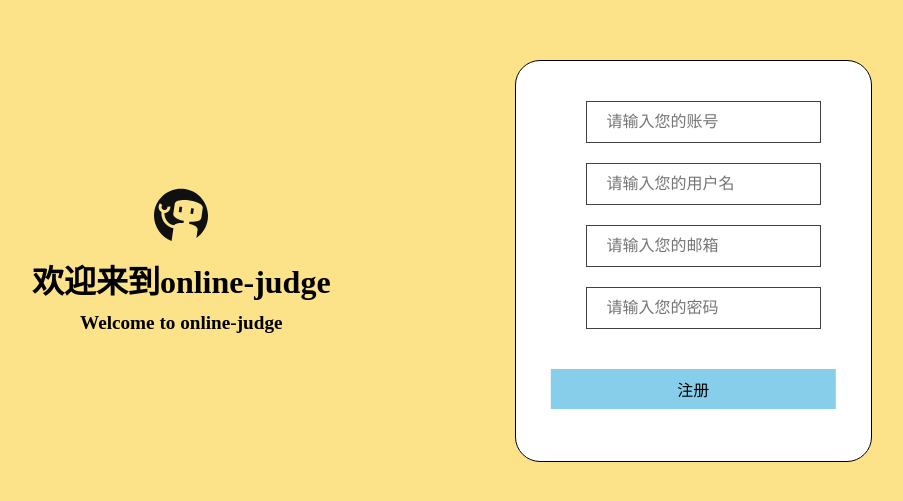
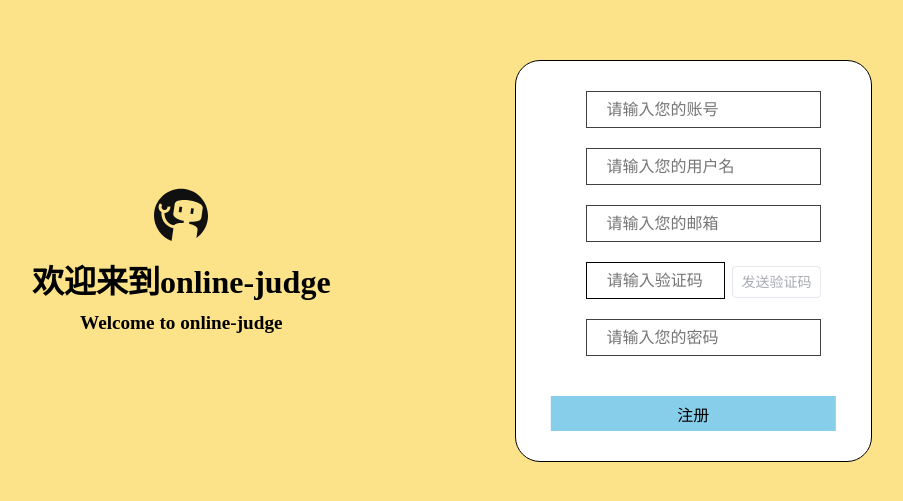
Before and after one commit to OnlineJudgeProjectTeam/online-judge-fe, a Vue app: page /register in a window 1280 px wide. Shown: the part 139-640 px from the top of the page, without its empty margins (280-1183 px from the left). Built offline with nearby package versions, Linux system fonts and the light colour scheme.

Commit message:
fix:Login.vue

```diff
--- /dev/null
+++ b/src/hooks/login/useLoginSend.ts
@@ -0,0 +1,18 @@
+import request from "@/network/request";
+
+const useLoginSend = () => {
+
+  const loginsend = async (email: string) => {
+    const { data, whenFinish, error } = request<string>({
+      url: `/user/login-send?email=${email}`,
+      method: "get",
+    });
+    return whenFinish.then(() => {
+      return { data, error };
+    });
+  };
+
+  return loginsend;
+};
+
+export default useLoginSend;
--- /dev/null
+++ b/src/hooks/login/useRegister.ts
@@ -0,0 +1,20 @@
+import request from "@/network/request";
+import { PersonRes } from "@/type/user";
+
+const useRegister = () => {
+
+  const register = async (userinfo: any) => {
+    const { data, whenFinish, error } = request<PersonRes>({
+      url: "/user/register",
+      method: "post",
+      data: userinfo,
+    });
+    return whenFinish.then(() => {
+      return { data, error };
+    });
+  };
+
+  return register;
+};
+
+export default useRegister;
--- /dev/null
+++ b/src/hooks/login/useRegisterSend.ts
@@ -0,0 +1,18 @@
+import request from "@/network/request";
+
+const useRegisterSend = () => {
+
+  const registersend = async (email: string) => {
+    const { data, whenFinish, error } = request<string>({
+      url: `/user/register-send?email=${email}`,
+      method: "get",
+    });
+    return whenFinish.then(() => {
+      return { data, error };
+    });
+  };
+
+  return registersend;
+};
+
+export default useRegisterSend;
--- /dev/null
+++ b/src/hooks/login/userLoginByCode.ts
@@ -0,0 +1,20 @@
+import request from "@/network/request";
+import { PersonRes } from "@/type/user";
+
+const useLoginByCode = () => {
+
+  const loginByCode = async (userinfo: any) => {
+    const { data, whenFinish, error } = request<PersonRes>({
+      url: "/user/login-by-code",
+      method: "post",
+      data: userinfo,
+    });
+    return whenFinish.then(() => {
+      return { data, error };
+    });
+  };
+
+  return loginByCode;
+};
+
+export default useLoginByCode;
--- a/src/pages/login/Login.Vue
+++ b/src/pages/login/Login.Vue
@@ -20,19 +20,19 @@ const router = useRouter();
 const store = userStore();
 
 async function handleLogin() {
-  err.value = ""
   if (userinfo.username === "") {
     err.value = "用户名不能为空";
   } else if (!userinfo.password.match(rExp)) {
     err.value = "密码不符合规则";
   } else {
     login(userinfo).then((res: any) => {
-      if (!res.error) {
+      err.value = ""
+      if (!res.error.value) {
         store.$state = res.data.value;
         router.push("/");
       }
       else{
-        err.value = res.error;
+        err.value = res.error.value;
       }
     });
   }
--- a/src/pages/login/Register.vue
+++ b/src/pages/login/Register.vue
@@ -1,18 +1,23 @@
 <script lang="ts" setup>
     import { ref, reactive } from "vue";
-    import request from "../../network/request";
     import { useRouter } from "vue-router";
+    import useRegister from "@/hooks/login/useRegister";
+    import useRegisterSend from "@/hooks/login/useRegisterSend";
 
-    interface RegisterRef{
-        success:boolean
-    }
+    const registerSend = useRegisterSend()
 
     const userinfo = reactive({
-        account:"",
+        name:"",
         username :"",
         email :"",
+        code : "",
         pwd :""
     })
+
+    let s = ref<string>("发送验证码")
+    let isDisabled = ref<boolean>(true)
+    let count = ref<number>(60)
+    const register = useRegister();
 
     let err = ref<string>('')
     const rExpEmail :RegExp = /[0-9]+@[0-9a-z]+.com/
@@ -21,8 +26,42 @@
 
     const router = useRouter()
 
-    async function register() {
-      if (userinfo.account === "") {
+    async function send(){
+        if (userinfo.name === "") {
+            err.value = "账号不能为空";
+        }
+        else if(userinfo.username === ""){
+          err.value = "用户名不能为空"
+        }
+        else if (!userinfo.email.match(rExpEmail)) {
+          err.value = "邮箱不存在";
+        }
+        else{
+            err.value = ""
+            isDisabled.value = false;
+            s.value = count.value + "s后重发"
+            let id = setInterval(() => {
+                if (count.value === 0) {
+                    clearInterval(id)
+                    s.value = "发送验证码"
+                    isDisabled.value = true
+                    count.value = 60
+                }
+                else{
+                    count.value--;
+                    s.value = count.value + "s后重发"
+                }
+            },1000)
+            registerSend(userinfo.email).then((res: any) => {
+            if (res.error.value) {
+                err.value = res.error.value;
+            }
+            });
+        }
+    }
+
+    async function handleRegister() {
+      if (userinfo.name === "") {
         err.value = "账号不能为空";
       }
       else if(userinfo.username === ""){
@@ -34,14 +73,13 @@
       else if (!userinfo.email.match(rExpPwd)) {
         err.value = "密码不符合规则";
       } else {
-        const { data, whenFinish } = request<RegisterRef>({
-        url: "/user/Register",
-        method: "post",
-        data: userinfo,
-        });
-        whenFinish.then(() => {
-        if (data.value?.success) {
-            router.push("/login")
+        register(userinfo).then((res: any) => {
+        err.value = ""
+        if (!res.error.value) {
+          router.push("/login");
+        }
+        else{
+          err.value = res.error.value;
         }
         });
       }
@@ -59,7 +97,7 @@
         </div>
         <div class="right">
             <div class="text">
-                <input type = "text" v-model="userinfo.account" placeholder="请输入您的账号">
+                <input type = "text" v-model="userinfo.name" placeholder="请输入您的账号">
             </div>
             <div class="username">
                 <input type = "text" v-model="userinfo.username" placeholder="请输入您的用户名">
@@ -67,13 +105,17 @@
             <div class="email">
                 <input type = "text" v-model="userinfo.email" placeholder="请输入您的邮箱">
             </div>
+            <div class="code">
+                <input type="password" v-model="userinfo.code" placeholder="请输入验证码">
+                <el-button class="click" @click="send" :disabled = isDisabled>{{ s }}</el-button>
+            </div>
             <div class="pwd">
                 <input type="password" v-model="userinfo.pwd" placeholder="请输入您的密码">
             </div>
             <div class="msg">
                 <span >{{ err }}</span>
             </div>
-            <div class="btn" @click="register">
+            <div class="btn" @click="handleRegister">
                 <p class="registerbtn">注册</p>
             </div>
         </div>
@@ -132,8 +174,8 @@
     .text{
         input{
         width: 60%;
-        height: 40px;
-        margin-top: 40px;
+        height: 35px;
+        margin-top: 30px;
         margin-left: 20px;
         border: 1px solid rgb(65, 63, 63);
         background-color: rgba(255, 255, 255, 0.5);
@@ -144,7 +186,7 @@
     }
     input{
         width: 60%;
-        height: 40px;
+        height: 35px;
         margin-top: 20px;
         margin-left: 20px;
         border: 1px solid rgb(65, 63, 63);
@@ -154,6 +196,24 @@
         outline: none;
     }
 
+    .code{
+        input{
+            height: 35px;
+            margin-top: 20px;
+            margin-left: 20px;
+            border: 1px solid black;
+            background-color: rgba(255, 255, 255, 0.5);
+            font-size: inherit;
+            padding-left: 20px;
+            outline: none;
+            width: 33%;
+        }
+        .click{
+            text-align: center;
+            margin-left: 2%;
+            width: 25%;
+        }
+    }
 
     .msg{
         position: absolute;
@@ -168,9 +228,10 @@
         left: 50%;
         transform: translateX(-50%);
         width: 80%;
-        height: 40px;
+        height: 35px;
         background-color: skyblue;
         margin-top: 40px;
+        cursor: pointer;
         .registerbtn{
             text-align:center;
             position: absolute;
@@ -179,7 +240,6 @@
             transform: translateX(-50%) translateY(-50%);
             &:hover{
                color: red;
-           cursor: pointer;
             }
         }
     }
--- a/src/pages/login/Verify.vue
+++ b/src/pages/login/Verify.vue
@@ -1,14 +1,12 @@
 <script lang="ts" setup>
   import { ref,reactive } from "vue"
-  import request from "../../network/request"
  import { useRouter } from "vue-router";
+import useLoginSend from "@/hooks/login/useLoginSend";
+import useLoginByCode from "@/hooks/login/userLoginByCode";
+import { userStore } from "@/stores/login";
 
-
-    interface Data{
-        code:string
-        success:boolean
-    }
-
+    const loginSend = useLoginSend()
+    const loginByCode = useLoginByCode()
 
     const userinfo = reactive({
         email : "",
@@ -16,55 +14,54 @@
     })
     let err = ref<string>("")
     let s = ref<string>("发送验证码")
-    let code = ref<string>("")
-    let isDisabled = ref<boolean>(true)
+    let isDisabled = ref<boolean>(false)
     let count = ref<number>(60)
 
     const rExp :RegExp = /[0-9]+@[0-9a-z]+.com/
     const router = useRouter()
+    const store = userStore()
 
     async function send(){
-        const { data, whenFinish } = request<Data>({
-            url: "/user/Loginsend",
-            method: "post",
-            data: userinfo,
-            });
-            whenFinish.then(() => {
-            if (data.value?.code) {
-                code.value = data.value.code
-                isDisabled.value = false;
-                s.value = count.value + "s后重发"
-                let id = setInterval(() => {
+        if(!userinfo.email.match(rExp)){
+            err.value = "邮箱不存在"
+        }
+        else{
+            err.value = ""
+            isDisabled.value = true;
+            let id = setInterval(() => {
+                if (count.value === 0) {
+                    clearInterval(id);
+                    s.value = "发送验证码";
+                    isDisabled.value = false;
+                    count.value = 60
+                }
+                else{
                     count.value--;
                     s.value = count.value + "s后重发"
-                },1000)
-                if (count.value === 0) {
-                    clearInterval(id)
-                    s.value = "发送验证码"
-                    isDisabled.value = true
-                    count.value = 60
                 }
+            },1000)
+            loginSend(userinfo.email).then((res: any) => {
+            if (res.error.value) {
+                err.value = res.error.value;
             }
             });
+        }
     }
 
     async function handleVerify() {
         if(!userinfo.email.match(rExp)){
             err.value = "邮箱不存在"
         }
-        else if(!code.value){
-            err.value = "验证码错误"
-        }
         else{
-            const { data, whenFinish } = request<Data>({
-            url: "/user/LoginByCode",
-            method: "post",
-            data: userinfo,
-            });
-            whenFinish.then(() => {
-            if (data.value?.success) {
-                router.push("/")
-            }
+            loginByCode(userinfo).then((res: any) => {
+                err.value = ""
+                if (!res.error.value) {
+                  store.$state = res.data.value;
+                  router.push("/");
+                }
+                else{
+                  err.value = res.error.value;
+                }
             });
         }
     }
@@ -84,8 +81,8 @@
                 <input type = "text" v-model="userinfo.email" placeholder="请输入您的邮箱">
             </div>
             <div class="code">
-                <input type="password" v-model="userinfo.code" placeholder="验证码">
-                <p  @click="send" :disabled = isDisabled>{{ s }}</p>
+                <input type="password" v-model="userinfo.code" placeholder="请输入验证码">
+                <el-button class="click" @click="send" :disabled = isDisabled>{{ s }}</el-button>
             </div>
             <div class="msg">
                 <span >{{ err }}</span>
@@ -172,12 +169,9 @@
             outline: none;
             width: 33%;
         }
-        p{
-            border: 1px solid black;
-            border-radius: 2px;
-            cursor: pointer;
+        .click{
+            text-align: center;
             margin-left: 2%;
-            display: inline-block;
             width: 25%;
         }
     }
```
Lines whose indentation alone changed are shown as unchanged.
